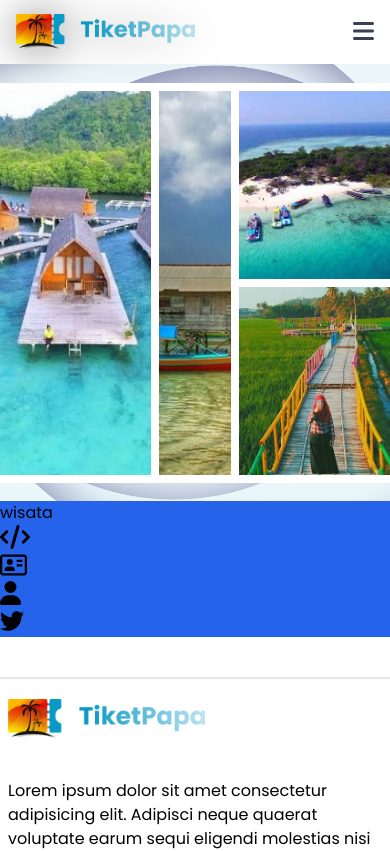
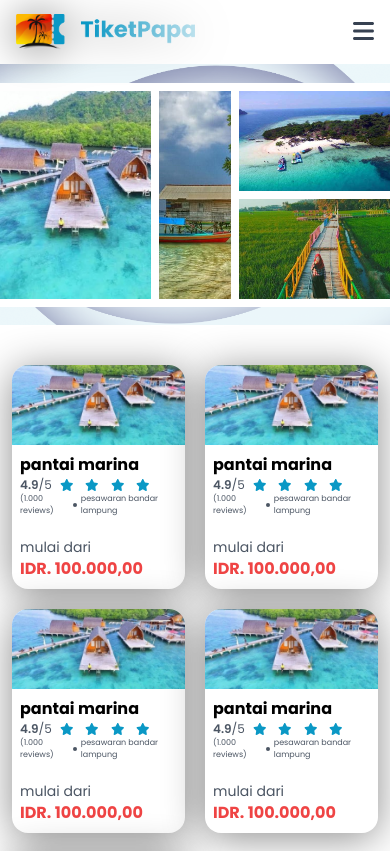
Before and after one commit to tiket-papa/fornt-end, a Next.js app: page /wisata in a window 390 px wide. Shown: the top 851 px of the page. Built offline with nearby package versions, Linux system fonts and the light colour scheme.

Commit message:
responsive navbar

```diff
--- a/src/app/wisata/page.tsx
+++ b/src/app/wisata/page.tsx
@@ -1,28 +1,71 @@
 import Client from '@/Layouts/Client'
+import CardList from '@/components/Clinet/Card/CardList'
 import ListLanding from '@/components/Clinet/landing/listLanding'
-import { faTwitter } from '@fortawesome/free-brands-svg-icons'
-import { faAddressCard } from '@fortawesome/free-regular-svg-icons'
-import { faCode, faUser } from '@fortawesome/free-solid-svg-icons'
+import Link from 'next/link'
 
-import { FontAwesomeIcon } from '@fortawesome/react-fontawesome'
+const dataWisata = [
+  {
+    id: 1,
+    name: 'pantai marina',
+    image: '/storage/images/image1.jpg',
+    rating: 4.9,
+    location: 'pesawaran bandar lampung',
+    review: 1000,
+    price: 100000
+  },
+  {
+    id: 2,
+    name: 'pantai marina',
+    image: '/storage/images/image1.jpg',
+    rating: 4.9,
+    location: 'pesawaran bandar lampung',
+    review: 1000,
+    price: 100000
+  },
+  {
+    id: 3,
+    name: 'pantai marina',
+    image: '/storage/images/image1.jpg',
+    rating: 4.9,
+    location: 'pesawaran bandar lampung',
+    review: 1000,
+    price: 100000
+  },
+  {
+    id: 4,
+    name: 'pantai marina',
+    image: '/storage/images/image1.jpg',
+    rating: 4.9,
+    location: 'pesawaran bandar lampung',
+    review: 1000,
+    price: 100000
+  },
+  {
+    id: 5,
+    name: 'pantai marina',
+    image: '/storage/images/image1.jpg',
+    rating: 4.9,
+    location: 'pesawaran bandar lampung',
+    review: 1000,
+    price: 100000
+  }
 
-const dataIcon = [
-  faCode, faAddressCard, faUser, faTwitter
 ]
 
 export default function Wisata () {
+  //   console.log(dataWisata)
   return (
       <Client>
           <ListLanding/>
-          <main className="container mx-auto">
-              <div className="bg-blue-600">
-                  <h1>wisata</h1>
+          <main className="container mx-auto mt-10 px-3">
+              <div className="grid grid-cols-2 md:grid-cols-5 gap-5 justify-items-center">
+                  { dataWisata.map((data: any, index: number) => (
+                      <Link href={`/wisata/${data.id}/detail`} key={index}>
+                          <CardList data={data} />
+                      </Link>
+                  ))}
+                  {/* <CardList data={dataWisata[0]} /> */}
 
-                  { dataIcon.map((icon, index) => (
-                      <div key={index}>
-                          <FontAwesomeIcon icon={icon} className='text-2xl' />
-                      </div>
-                  ))}
               </div>
           </main>
       </Client>
--- /dev/null
+++ b/src/components/Clinet/Card/CardList.tsx
@@ -0,0 +1,64 @@
+'use client'
+import { integerFormaterId } from '@/utilities/integerFormater'
+import { faCircle, faStar } from '@fortawesome/free-solid-svg-icons'
+import { FontAwesomeIcon } from '@fortawesome/react-fontawesome'
+import Image from 'next/image'
+
+export default function CardList (
+  { data }: {
+    data: {
+      id: number
+      name: string
+      image: string
+      rating: number
+      location: string
+      review: number
+      price: number }
+  }) {
+  const stars: any[] = []
+
+  for (let i = 1; i < data.rating; i++) {
+    const StarIcon = <FontAwesomeIcon icon={faStar} className='text-main-color' />
+    stars.push(StarIcon)
+  }
+
+  const idrPrice = new Intl.NumberFormat('id-ID', {
+    style: 'currency',
+    currency: 'IDR',
+    minimumFractionDigits: 2
+  }).format(data.price).replace('Rp', 'IDR.')
+
+  return (
+      <>
+          <div className="cursor-pointer drop-shadow-[0_5px_20px_rgba(0,0,0,0.45)] w-full md:w-72 rounded-2xl bg-white overflow-hidden">
+              <div className="md:h-36 h-20 relative">
+                  <Image
+                      src={data.image}
+                      alt={data.name}
+                      className='object-cover'
+                      fill={true}
+                      sizes="500px"
+                />
+              </div>
+
+              <div className="px-2 py-2">
+                  <h1 className='font-bold text-base md:text-2xl'>{data.name}</h1>
+                  <div className="flex gap-2 text-xs md:text-sm text-gray-600">
+                      <p className='font-semibold'>{data.rating}<span className='font-normal'>/5</span> </p>
+                      {stars.map((star: any, index: number) => (
+                          <span key={index} className='pe-1'>{star}</span>
+                      )) }
+                  </div>
+                  <div className="flex text-[8px] md:text-[12px] text-gray-600 gap-1 items-center mb-5 md:mb-16">
+                      <p>({integerFormaterId(data.review)} reviews)</p>
+                      <FontAwesomeIcon icon={faCircle} className='text-[4px]' />
+                      <p>{data.location}</p>
+                  </div>
+                  <span className='block text-gray-600 text-sm md:text-base'>mulai dari</span>
+                  <span className=' text-red-500 font-bold text-base md:text-2xl'>{idrPrice}</span>
+              </div>
+
+          </div>
+      </>
+  )
+}
--- a/src/components/Clinet/Nav/Nav.tsx
+++ b/src/components/Clinet/Nav/Nav.tsx
@@ -12,11 +12,10 @@ export default function NavClient () {
 
   const handleNavigation = () => {
     mobileActive ? setMobileActive(false) : setMobileActive(true)
-    console.log(mobileActive)
   }
 
   return (
-      <nav className="container mx-auto sticky top-0 z-20">
+      <nav className="container mx-auto sticky md:relative top-0 z-20">
           <div className=" flex  justify-between items-center py-3 px-4 bg-white">
 
               <Link href={'https://nextjs.org/docs/api-reference/next/link#with-url-object'} className=' h-10 w-1/2 relative'>
--- a/src/components/Clinet/landing/detailLanding.tsx
+++ b/src/components/Clinet/landing/detailLanding.tsx
@@ -5,7 +5,7 @@ export default function DetailLanding ({ images }: any) {
   return (
       <section className='landing mb-2'>
 
-          <div className='grid grid-cols-5 grid-rows-2 gap-2 h-96'>
+          <div className='grid grid-cols-5 grid-rows-2 gap-2 h-44 md:h-80'>
               <div className='col-span-2 row-span-1 relative'>
 
                   <Image
@@ -13,6 +13,7 @@ export default function DetailLanding ({ images }: any) {
                       alt='logo tiket papa'
                       className='object-cover'
                       fill={true}
+                      sizes="500px"
                    />
               </div>
               <div className='col-span-2 row-span-2 relative'>
@@ -21,6 +22,7 @@ export default function DetailLanding ({ images }: any) {
                       alt='logo tiket papa'
                       className='object-cover object-center'
                       fill={true}
+                      sizes="500px"
                    />
               </div>
               <div className="col-span-1 row-span-2 relative">
@@ -29,6 +31,7 @@ export default function DetailLanding ({ images }: any) {
                       alt='logo tiket papa'
                       className='object-cover object-center'
                       fill={true}
+                      sizes="500px"
                    />
               </div>
               <div className='col-span-2 relative'>
@@ -38,6 +41,7 @@ export default function DetailLanding ({ images }: any) {
                       alt='logo tiket papa'
                       className='object-cover object-bottom'
                       fill={true}
+                      sizes="500px"
                   />
               </div>
           </div>
--- a/src/components/Clinet/landing/listLanding.tsx
+++ b/src/components/Clinet/landing/listLanding.tsx
@@ -18,12 +18,11 @@ export default function ListLanding () {
               src={image[0]}
               alt='logo tiket papa'
               className='mb-2'
-              layout='responsive'
               width={1920}
               height={0}
               priority
             />
-          <div className='grid grid-cols-5 grid-rows-2 gap-2 h-96'>
+          <div className='grid grid-cols-5 grid-rows-2 gap-2 h-52 md:h-96'>
               <div className='col-span-2 row-span-2 relative'>
 
                   <Image
@@ -31,6 +30,7 @@ export default function ListLanding () {
                       alt='logo tiket papa'
                       className='object-cover'
                       fill={true}
+                      sizes="500px"
                    />
               </div>
               <div className='col-span-1 row-span-2 relative'>
@@ -39,6 +39,7 @@ export default function ListLanding () {
                       alt='logo tiket papa'
                       className='object-cover object-center'
                       fill={true}
+                      sizes="500px"
                    />
               </div>
               <div className="col-span-2  relative">
@@ -47,6 +48,7 @@ export default function ListLanding () {
                       alt='logo tiket papa'
                       className='object-cover object-center'
                       fill={true}
+                      sizes="500px"
                    />
               </div>
               <div className='col-span-2 relative'>
@@ -56,6 +58,7 @@ export default function ListLanding () {
                       alt='logo tiket papa'
                       className='object-cover object-bottom'
                       fill={true}
+                      sizes="500px"
                       // width={0}
                       // height={0}
                   />
@@ -65,7 +68,6 @@ export default function ListLanding () {
               src={image[1]}
               alt='logo tiket papa'
               className=' mt-2'
-              layout='responsive'
               width={1920}
               height={0}
               priority
--- /dev/null
+++ b/src/utilities/integerFormater.ts
@@ -0,0 +1,3 @@
+export function integerFormaterId (number: number) {
+  return new Intl.NumberFormat('id-ID').format(number)
+}
```
